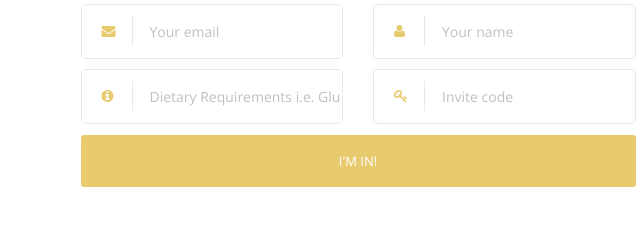
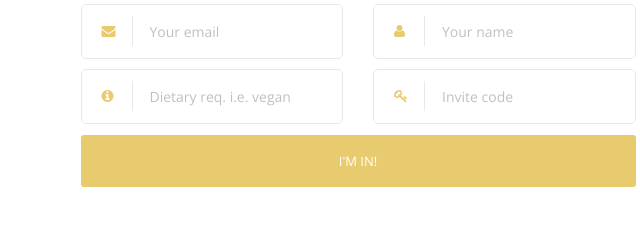
Before and after one commit to Kyle-McLean/save-the-date, a website: page index.html in a window 1280 px wide. Shown: the part 3053-3278 px from the top of the page, 282-922 px from the left. Drawn offline with nearby package versions, Linux system fonts and the light colour scheme; some packages are replaced by stand-ins of ours; files whose address does not match are found by name.

Commit message:
Make diatary req smaller

```diff
--- a/index.html
+++ b/index.html
@@ -318,7 +318,7 @@
                         <div class="col-md-6 col-sm-6">
                             <div class="form-input-group">
                                 <i class="fa fa-info-circle"></i><input name="dietary" class=""
-                                                                 placeholder="Dietary Requirements i.e. Gluten Free"
+                                                                 placeholder="Dietary req. i.e. vegan"
                                                                  required>
                             </div>
                         </div>
```
